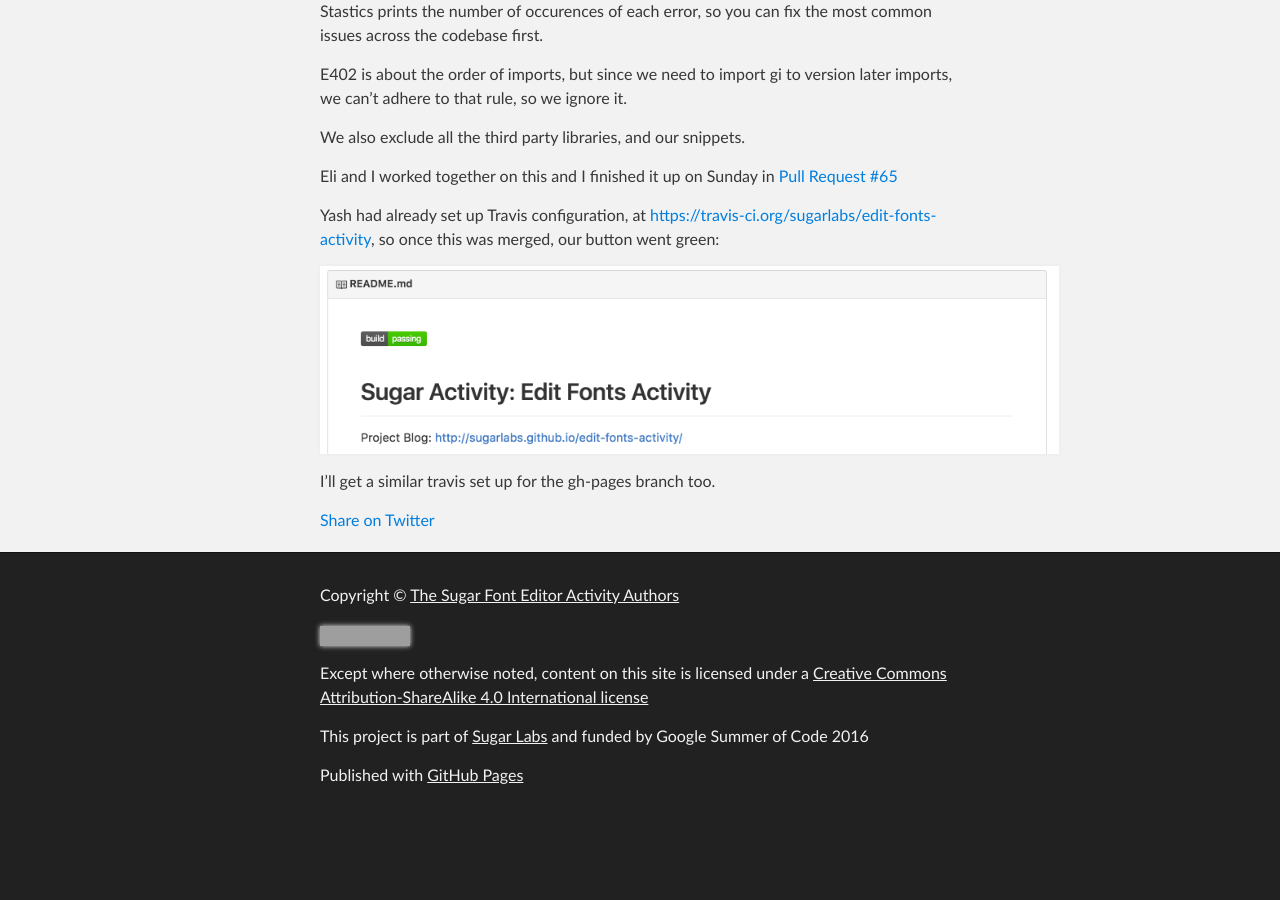
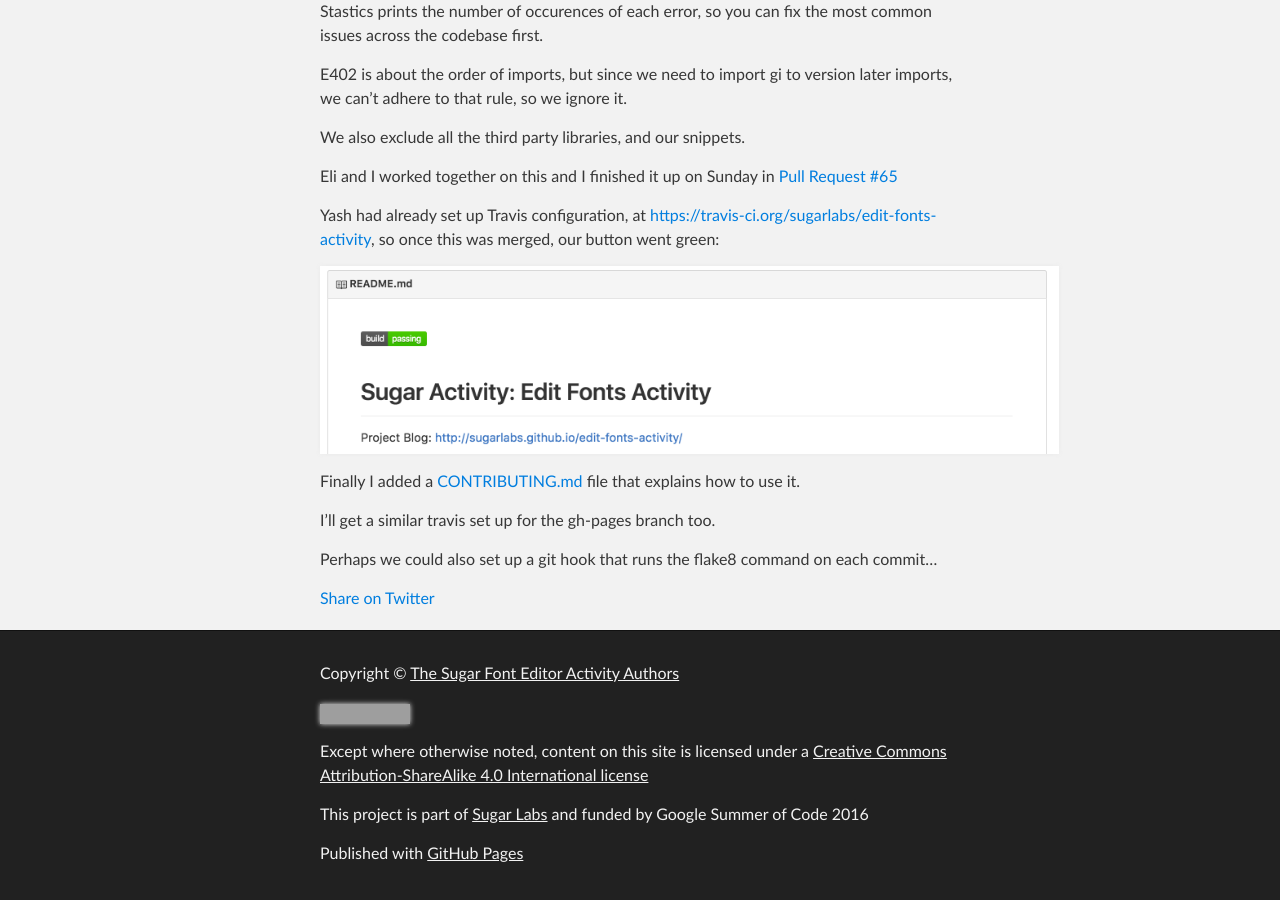
Before and after one commit to sugarlabs/edit-fonts-activity, a Jekyll site: the page built from _posts/2016-07-13-flake8.md, in a window 1280 px wide and 900 px high, scrolled down 982 px. Built offline with Jekyll 4.4.1, drawn with Linux system fonts in a browser that asks for light colours; before the commit the page ends 1804 px from its top, so only the background shows below that; grey boxes are pictures that could not be loaded.

Commit message:
_posts/2016-07-13-flake8.md More ideas and a link

```diff
--- a/_posts/2016-07-13-flake8.md
+++ b/_posts/2016-07-13-flake8.md
@@ -39,4 +39,8 @@ Yash had already set up Travis configuration, at <https://travis-ci.org/sugarlab
 
 ![travis button is green](files/img/2016-07-13-travis-button.png)
 
+Finally I added a [CONTRIBUTING.md](https://github.com/sugarlabs/edit-fonts-activity/blob/master/CONTRIBUTING.md) file that explains how to use it.
+
 I'll get a similar travis set up for the gh-pages branch too.
+
+Perhaps we could also set up a git hook that runs the flake8 command on each commit...
```
